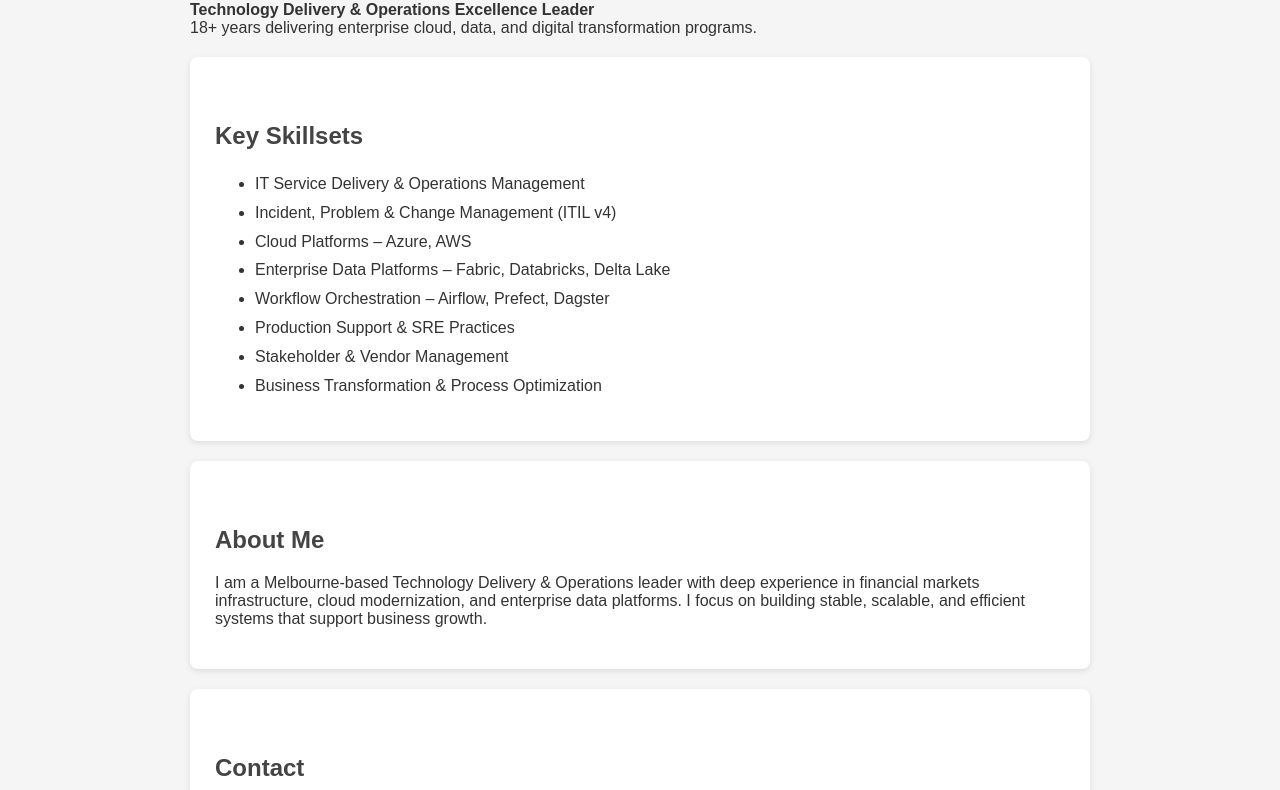
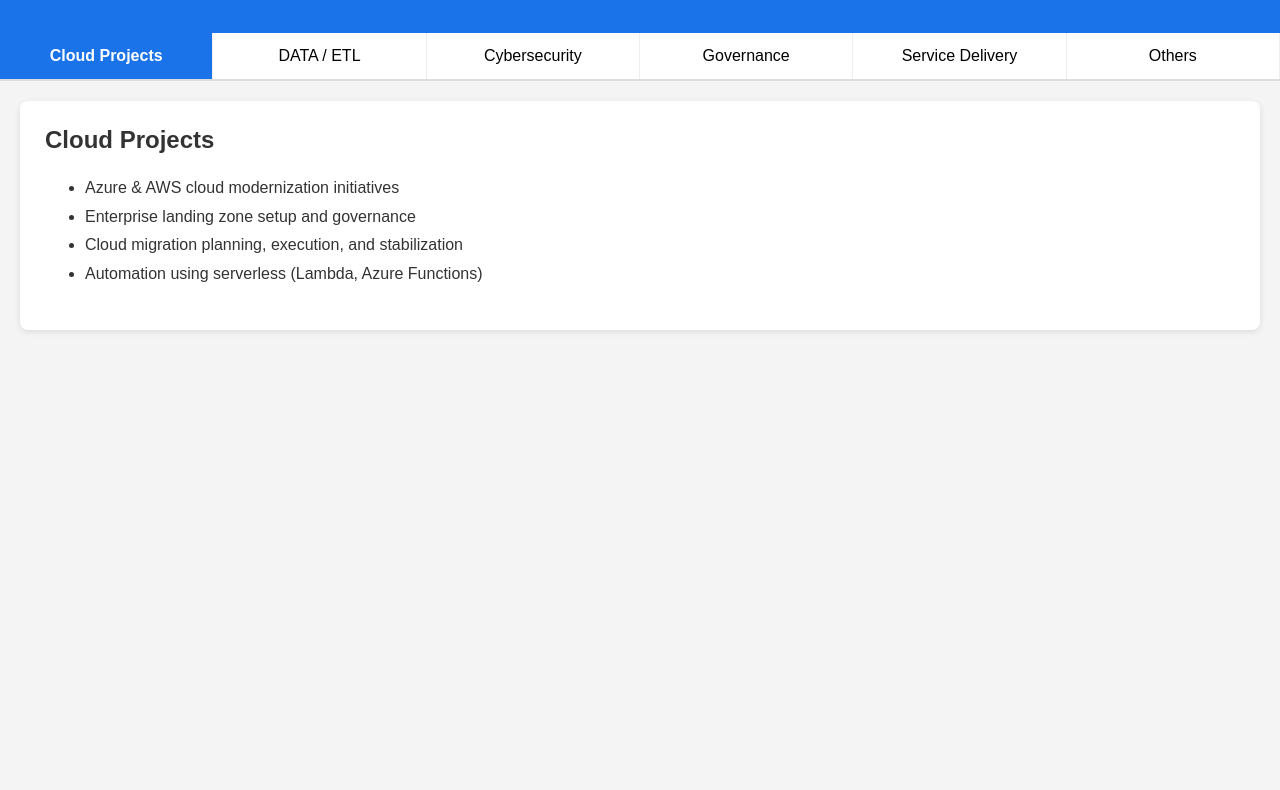
Before and after one commit to bizwiller/dubeyportfolio, a plain HTML site: page index.html in a window 1280 px wide. Shown: the part 121-911 px from the top of the page. After the commit the page ends 800 px from the top, so only its background shows below. Drawn offline with Linux system fonts and the light colour scheme.

Commit message:
Revamp index.html for professional portfolio

```diff
--- a/index.html
+++ b/index.html
@@ -3,84 +3,140 @@
 <head>
 <meta charset="UTF-8">
 <meta name="viewport" content="width=device-width, initial-scale=1.0">
-    <title>Suman Dubey – Technology Delivery & Operations Leader</title>
+<title>Suman Dubey – Professional Portfolio</title>
+
 <style>
-        body {
-            font-family: Arial, sans-serif;
-            margin: 0;
-            padding: 0;
-            background: #f5f5f5;
-            color: #333;
+    body { font-family: Arial, sans-serif; margin: 0; background: #f4f4f4; color: #333; }
+    header { background: #1a73e8; color: #fff; padding: 20px; text-align: center; }
+    .tabs { display: flex; background: #fff; border-bottom: 2px solid #ddd; overflow-x: auto; }
+    .tabs button { flex: 1; padding: 14px; border: none; background: #fff; cursor: pointer; font-size: 16px; border-right: 1px solid #eee; }
+    .tabs button.active { background: #1a73e8; color: #fff; font-weight: bold; }
+    .content { padding: 25px; background: #fff; margin: 20px; border-radius: 8px; box-shadow: 0 2px 6px rgba(0,0,0,0.1); }
+    h2 { margin-top: 0; }
+    ul { line-height: 1.8; }
+</style>
+
+<script>
+// ======== PROJECT DATA (EDIT THIS ONLY TO ADD NEW PROJECTS) ========
+const projectData = {
+    cloud: [
+        "Azure & AWS cloud modernization initiatives",
+        "Enterprise landing zone setup and governance",
+        "Cloud migration planning, execution, and stabilization",
+        "Automation using serverless (Lambda, Azure Functions)"
+    ],
+    data: [
+        "ETL pipelines using Fabric, Databricks, and Spark",
+        "Delta Lake ingestion and data quality frameworks",
+        "Real-time streaming using Kafka",
+        "dbt Core modeling for enterprise analytics"
+    ],
+    cyber: [
+        "Risk assessment and vulnerability remediation",
+        "Security governance across cloud and on-prem platforms",
+        "Incident response alignment with SOC teams",
+        "Compliance with ISO, APRA, and financial regulations"
+    ],
+    governance: [
+        "ITSM & ITIL-based operational governance",
+        "Incident, problem, change & release lifecycle ownership",
+        "Executive reporting, dashboards, and RCA governance",
+        "Vendor and stakeholder management"
+    ],
+    service: [
+        "Major incident management and war-room leadership",
+        "Hypercare stabilization and BAU transition",
+        "Cross-functional coordination across engineering & operations",
+        "Continuous improvement and service reliability uplift"
+    ],
+    others: [
+        "AI-driven automation & content creation",
+        "Smart City analytics platform development",
+        "Portfolio of GitHub projects and prototypes",
+        "Mentoring teams in cloud, data, and operations excellence"
+    ]
+};
+
+// ======== RENDER PROJECTS ========
+function renderProjects() {
+    for (const section in projectData) {
+        const list = document.getElementById(section + "-list");
+        projectData[section].forEach(item => {
+            const li = document.createElement("li");
+            li.textContent = item;
+            list.appendChild(li);
+        });
     }
-        .container {
-            max-width: 900px;
-            margin: auto;
-            padding: 40px 20px;
 }
-        h1 {
-            font-size: 36px;
-            margin-bottom: 10px;
+
+// ======== TAB SWITCHING ========
+function openTab(tabName) {
+    var i, content, tabs;
+    content = document.getElementsByClassName("content");
+    for (i = 0; i < content.length; i++) content[i].style.display = "none";
+
+    tabs = document.getElementsByClassName("tab-button");
+    for (i = 0; i < tabs.length; i++) tabs[i].classList.remove("active");
+
+    document.getElementById(tabName).style.display = "block";
+    event.currentTarget.classList.add("active");
 }
-        h2 {
-            margin-top: 40px;
-            font-size: 24px;
-            color: #444;
-        }
-        .section {
-            background: #fff;
-            padding: 25px;
-            margin-top: 20px;
-            border-radius: 8px;
-            box-shadow: 0 2px 6px rgba(0,0,0,0.1);
-        }
-        ul {
-            line-height: 1.8;
-        }
-        .footer {
-            margin-top: 40px;
-            text-align: center;
-            font-size: 14px;
-            color: #777;
-        }
-    </style>
+
+window.onload = renderProjects;
+</script>
+
 </head>
 <body>
-    <div class="container">
+
+<header>
     <h1>Suman Dubey</h1>
-        <p><strong>Technology Delivery & Operations Excellence Leader</strong><br>
-        18+ years delivering enterprise cloud, data, and digital transformation programs.</p>
+    <p>Technology Delivery • Cloud • Data • Cybersecurity • Governance • Service Excellence</p>
+</header>
 
-        <div class="section">
-            <h2>Key Skillsets</h2>
-            <ul>
-                <li>IT Service Delivery & Operations Management</li>
-                <li>Incident, Problem & Change Management (ITIL v4)</li>
-                <li>Cloud Platforms – Azure, AWS</li>
-                <li>Enterprise Data Platforms – Fabric, Databricks, Delta Lake</li>
-                <li>Workflow Orchestration – Airflow, Prefect, Dagster</li>
-                <li>Production Support & SRE Practices</li>
-                <li>Stakeholder & Vendor Management</li>
-                <li>Business Transformation & Process Optimization</li>
-            </ul>
+<div class="tabs">
+    <button class="tab-button active" onclick="openTab('cloud')">Cloud Projects</button>
+    <button class="tab-button" onclick="openTab('data')">DATA / ETL</button>
+    <button class="tab-button" onclick="openTab('cyber')">Cybersecurity</button>
+    <button class="tab-button" onclick="openTab('governance')">Governance</button>
+    <button class="tab-button" onclick="openTab('service')">Service Delivery</button>
+    <button class="tab-button" onclick="openTab('others')">Others</button>
 </div>
 
-        <div class="section">
-            <h2>About Me</h2>
-            <p>I am a Melbourne-based Technology Delivery & Operations leader with deep experience in financial markets infrastructure, cloud modernization, and enterprise data platforms. I focus on building stable, scalable, and efficient systems that support business growth.</p>
+<!-- CLOUD -->
+<div id="cloud" class="content" style="display:block;">
+    <h2>Cloud Projects</h2>
+    <ul id="cloud-list"></ul>
 </div>
 
-        <div class="section">
-            <h2>Contact</h2>
-            <ul>
-                <li>Email: sumandubey@example.com</li>
-                <li>LinkedIn: https://linkedin.com/in/sumandubey</li>
-                <li>GitHub: https://github.com/bizwiller</li>
-            </ul>
+<!-- DATA -->
+<div id="data" class="content" style="display:none;">
+    <h2>DATA / ETL</h2>
+    <ul id="data-list"></ul>
 </div>
 
-        <div class="footer">
-            © 2026 Suman Dubey
+<!-- CYBER -->
+<div id="cyber" class="content" style="display:none;">
+    <h2>Cybersecurity – Vulnerabilities & Risk</h2>
+    <ul id="cyber-list"></ul>
 </div>
+
+<!-- GOVERNANCE -->
+<div id="governance" class="content" style="display:none;">
+    <h2>Governance</h2>
+    <ul id="governance-list"></ul>
 </div>
+
+<!-- SERVICE DELIVERY -->
+<div id="service" class="content" style="display:none;">
+    <h2>Service Delivery</h2>
+    <ul id="service-list"></ul>
+</div>
+
+<!-- OTHERS -->
+<div id="others" class="content" style="display:none;">
+    <h2>Others</h2>
+    <ul id="others-list"></ul>
+</div>
+
 </body>
 </html>
```
Lines whose indentation alone changed are shown as unchanged.
